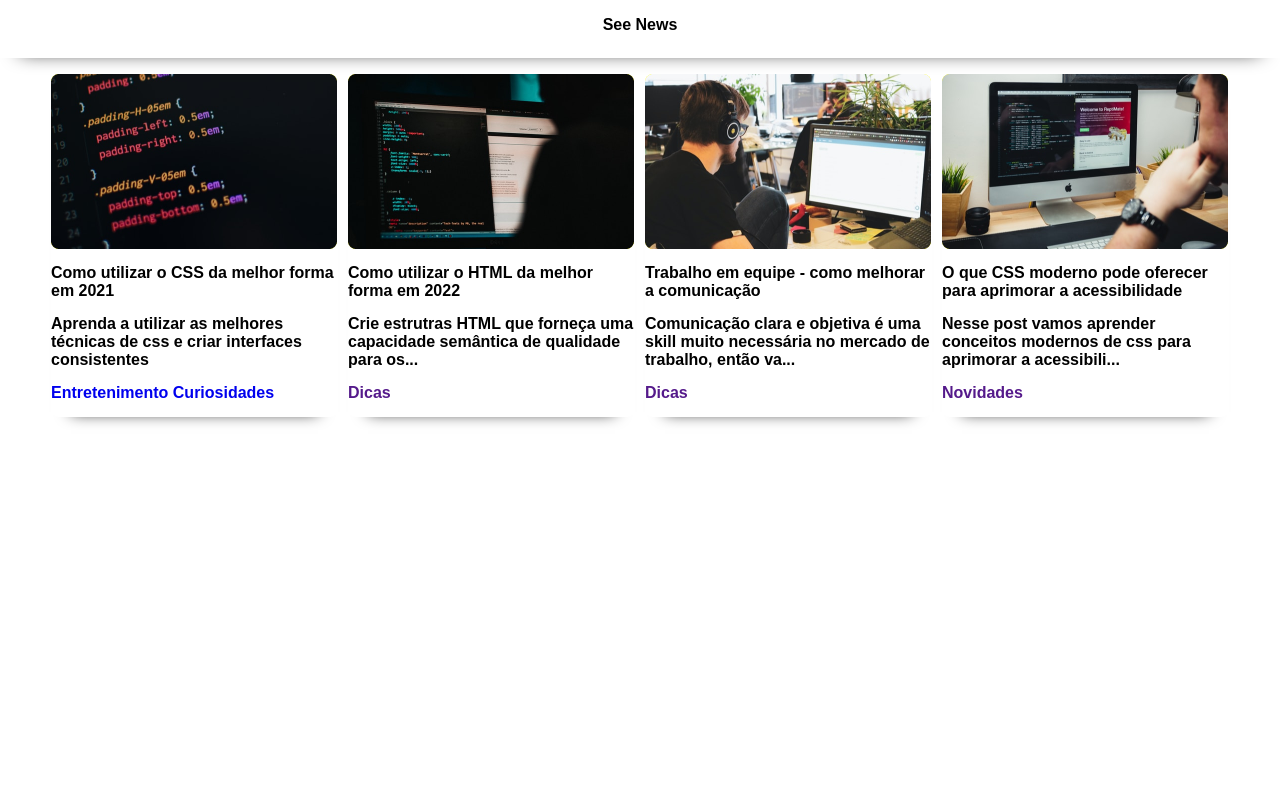
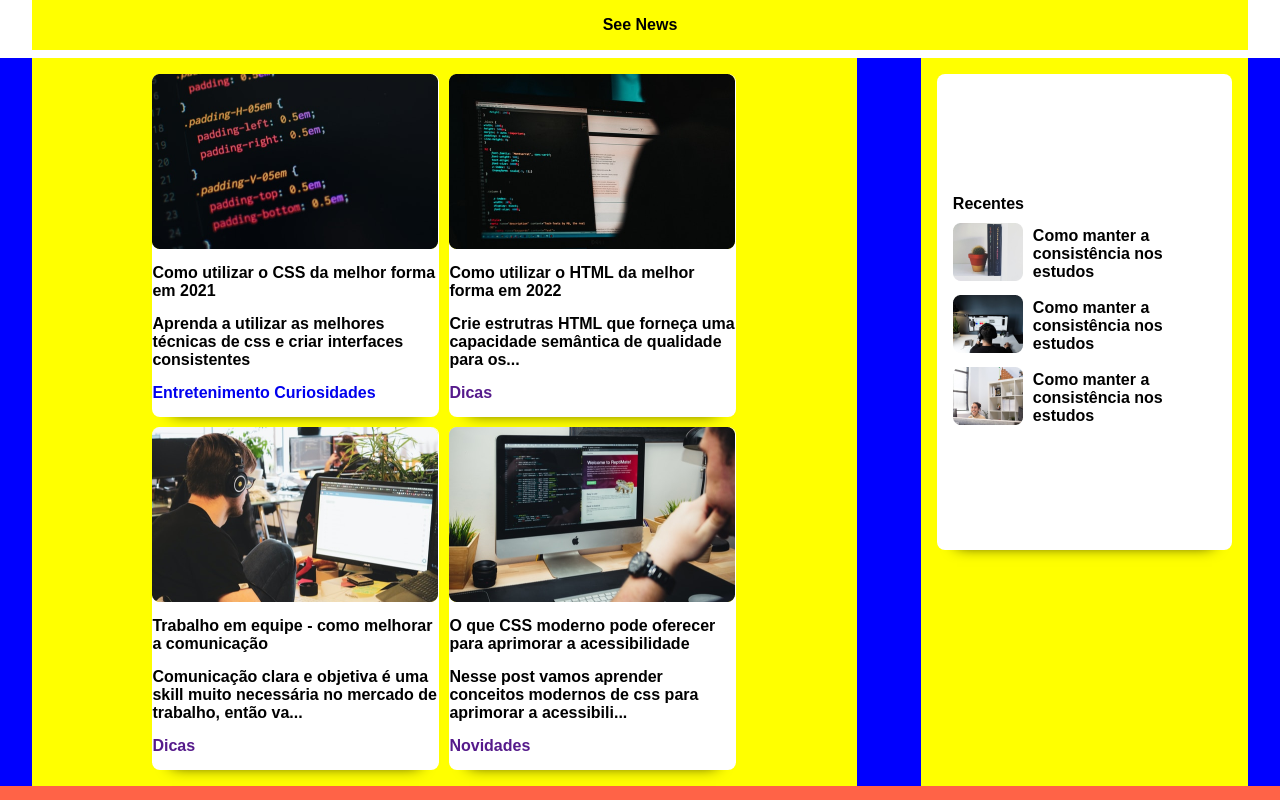
Before and after one commit to EugenioGuimaraes/S2-24, a plain HTML site: page index.html in a window 1280 px wide. Drawn offline with Linux system fonts and the light colour scheme.

Commit message:
ajustes de container

```diff
--- a/index.html
+++ b/index.html
@@ -1,5 +1,5 @@
 <!DOCTYPE html>
-<html lang="en">
+<html lang="pt-BR">
 <head>
     <meta charset="UTF-8">
     <meta http-equiv="X-UA-Compatible" content="IE=edge">
@@ -40,8 +40,21 @@
                 <section class="categoria"><a href="">Novidades</a></section>
             </div>
         </section>
-        <aside>
+        <aside class="container">
             <section class="recentes">
+                <h2>Recentes</h2>
+                <div class="mini-card">
+                    <div class="thumb"><img src="imgs/minicard/unsplash_vw3Ahg4x1tY.png" alt=""></div>
+                    <div class="titulo-mini-card"><h2>Como manter a consistência nos estudos</h2></div>
+                </div>
+                <div class="mini-card">
+                    <div class="thumb"><img src="imgs/minicard/unsplash_pHPzdEHN6Os.png" alt=""></div>
+                    <div class="titulo-mini-card"><h2>Como manter a consistência nos estudos</h2></div>
+                </div>
+                <div class="mini-card">
+                    <div class="thumb"><img src="imgs/minicard/unsplash_JwP90y9wgr4.png" alt=""></div>
+                    <div class="titulo-mini-card"><h2>Como manter a consistência nos estudos</h2></div>
+                </div>
             </section>
             <section class="populares">
             </section>
--- a/style.css
+++ b/style.css
@@ -10,7 +10,7 @@ html, body, div, span, h1, h2, h3, h4, h5, h6, p, a, img, ol, ul, li, article, a
 }
 
 body{
-    /* background-color: tomato; */
+    background-color: tomato;
 }
 
 .cabecalho{
@@ -22,11 +22,21 @@ body{
     box-shadow: 0px 13px 20px -20px;
 }
 
+main{
+    max-width: 1300px;
+    display: flex;
+    background-color: blue;
+}
+
 .container{
+    max-width: ;
+    margin: 0 2.5%;
     padding: 1em;
     display: flex;
+    flex-flow: row wrap;
     justify-content: center;
     gap: 10px;
+    background-color: yellow;
 }
 
 
@@ -47,3 +57,22 @@ body{
     border-radius: 8px;
     background-color: yellow;
 }
+
+.recentes{
+    padding: 1em;
+    display: flex;
+    flex-flow: column wrap;
+    justify-content: center;
+    gap: 10px;
+    background-color: #FFFFFF;
+    box-shadow: 0px 15px 15px -20px;
+    border-radius: 8px;
+    /* background-color: yellowgreen; */
+}
+
+
+.mini-card{
+    display: flex;
+    align-items: center;
+    gap: 10px;
+}
```
Also changed, not shown: imgs/minicard/unsplash_JwP90y9wgr4.png (added), imgs/minicard/unsplash_pHPzdEHN6Os.png (added), imgs/minicard/unsplash_vw3Ahg4x1tY.png (added).
